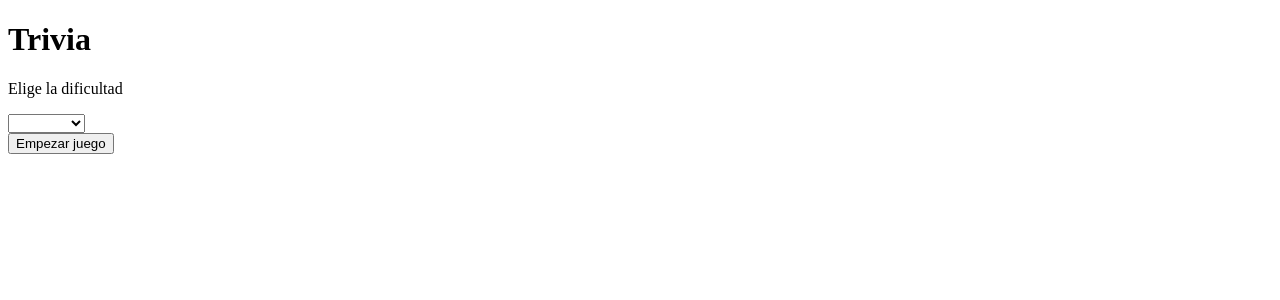
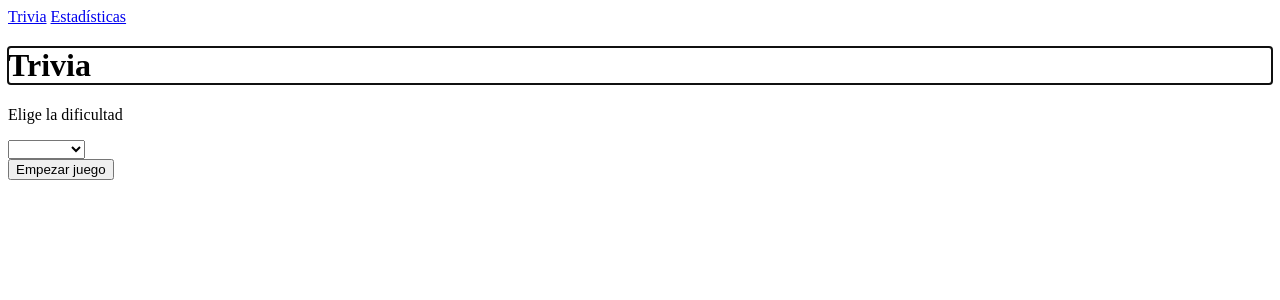
Before and after one commit to IIC3585-2022/svelte-grupo-04, a Svelte app: page / in a window 1280 px wide. Shown: the top 300 px of the page. Built offline with nearby package versions, Linux system fonts and the light colour scheme; the HTML template or start-up script is replaced by a standard one.

Commit message:
refactor(app): move trivia to its own component

```diff
--- a/src/App.svelte
+++ b/src/App.svelte
@@ -1,62 +1,20 @@
 <script>
-  import { store, questions, currentIndex } from './store/store';
-  import triviaApi from './api/trivia';
-  import TriviaCard from './components/TriviaCard.svelte';
-  import TriviaQuestion from './components/TriviaQuestion.svelte';
-
-  const AMOUNT_QUESTIONS = 10;
-  // game state
-  // let questions = [];
-
-  let difficulty = null;
-  const startGame = async (diff) => {
-    await fetchNewQuestions();
-    $store.isPlaying = true;
-  };
-  const fetchNewQuestions = async (diff) => {
-    // console.log(difficulty);
-    // console.log('hola');
-    const res = await triviaApi.getQuestions({
-      amount: AMOUNT_QUESTIONS,
-      difficulty: difficulty,
-      type: 'multiple',
-    });
-    $questions = res.data.results;
-    console.log($questions[0]);
-    // console.log('Hola', veamos[0]);
-  };
+  import { Router, Route, Link } from 'svelte-navigator';
+  import Stats from './views/Stats.svelte';
+  import Trivia from './views/Trivia.svelte';
 </script>
 
-<main>
-  <div class="flex flex-col justify-center text-center">
-    <div>
-      <h1 class="mb-10 text-3xl font-bold underline">Trivia</h1>
+<Router>
+  <nav>
+    <Link to="/">Trivia</Link>
+    <Link to="stats">Estadísticas</Link>
+  </nav>
 
-      {#if $store.isPlaying}
-        <div>
-          <p class="text-xl">
-            Respuestas Correctas
-            <span class="font-bold">{$store.correctAnswersCount} / {AMOUNT_QUESTIONS} </span>
-          </p>
-          <TriviaQuestion />
-          <p class="text-2xl">
-            {$currentIndex < 10 ? $currentIndex + 1 : AMOUNT_QUESTIONS} / {AMOUNT_QUESTIONS}
-          </p>
-        </div>
-      {:else}
-        <TriviaCard>
-          <div>
-            <p>Elige la dificultad</p>
-            <select bind:value={difficulty} class="mb-10">
-              <option disabled value="">Dificultad</option>
-              <option value="easy">Fácil</option>
-              <option value="medium">Mediana</option>
-              <option value="hard">Difícil</option>
-            </select>
-          </div>
-          <button on:click={startGame} class="rounded-lg bg-green-400 p-3 ">Empezar juego</button>
-        </TriviaCard>
-      {/if}
-    </div>
-  </div>
-</main>
+  <Route path="stats">
+    <Stats />
+  </Route>
+
+  <Route path="/">
+    <Trivia />
+  </Route>
+</Router>
--- /dev/null
+++ b/src/views/Trivia.svelte
@@ -0,0 +1,69 @@
+<script>
+  import { store, questions, currentIndex } from '../store/store';
+  import triviaApi from '../api/trivia';
+  import TriviaCard from '../components/TriviaCard.svelte';
+  import TriviaQuestion from '../components/TriviaQuestion.svelte';
+
+  const AMOUNT_QUESTIONS = 10;
+
+  let difficulty = null;
+
+  const startGame = async (diff) => {
+    await fetchNewQuestions();
+    $store.isPlaying = true;
+  };
+
+  const fetchNewQuestions = async (diff) => {
+    const res = await triviaApi.getQuestions({
+      amount: AMOUNT_QUESTIONS,
+      difficulty: difficulty,
+      type: 'multiple',
+    });
+    $questions = res.data.results;
+    console.log($questions[0]);
+  };
+
+  let maxCorrectAnswers = 0;
+
+  function updateMaxCorrectAnswers(newValue) {
+    if (maxCorrectAnswers < newValue) {
+      $store.maxCorrectAnswers = newValue;
+    }
+  }
+
+  $: updateMaxCorrectAnswers($store.correctAnswersCount);
+</script>
+
+<main>
+  <div class="flex flex-col justify-center text-center">
+    <div>
+      <h1 class="mb-10 text-3xl font-bold underline">Trivia</h1>
+
+      {#if $store.isPlaying}
+        <div>
+          <p class="text-xl">
+            Respuestas Correctas
+            <span class="font-bold">{$store.correctAnswersCount} / {AMOUNT_QUESTIONS} </span>
+          </p>
+          <TriviaQuestion />
+          <p class="text-2xl">
+            {$currentIndex < 10 ? $currentIndex + 1 : AMOUNT_QUESTIONS} / {AMOUNT_QUESTIONS}
+          </p>
+        </div>
+      {:else}
+        <TriviaCard>
+          <div>
+            <p>Elige la dificultad</p>
+            <select bind:value={difficulty} class="mb-10">
+              <option disabled value="">Dificultad</option>
+              <option value="easy">Fácil</option>
+              <option value="medium">Mediana</option>
+              <option value="hard">Difícil</option>
+            </select>
+          </div>
+          <button on:click={startGame} class="p-3 bg-green-400 rounded-lg ">Empezar juego</button>
+        </TriviaCard>
+      {/if}
+    </div>
+  </div>
+</main>
```
